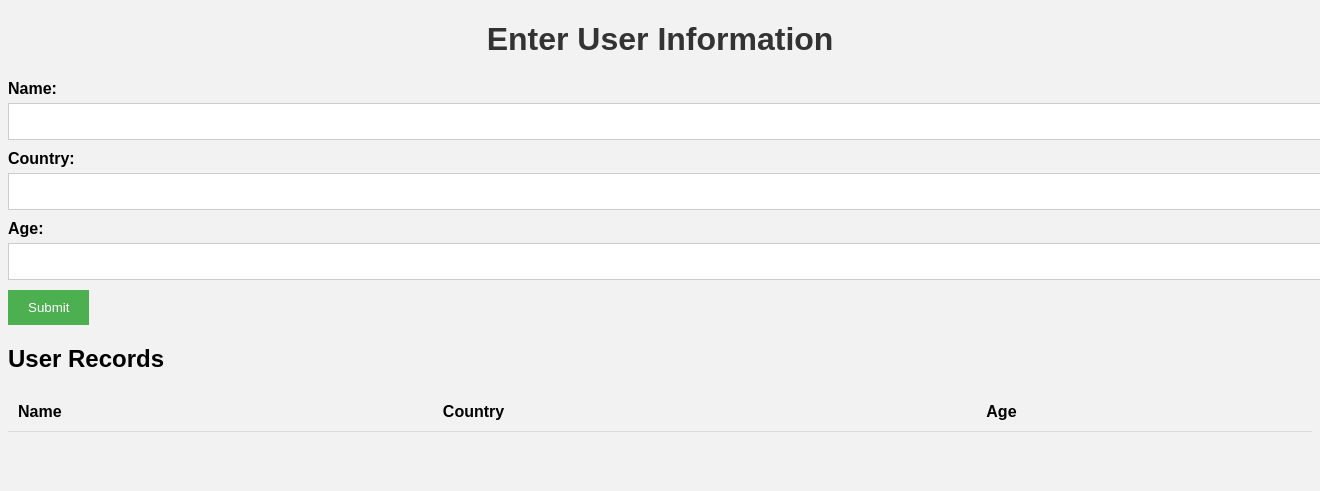
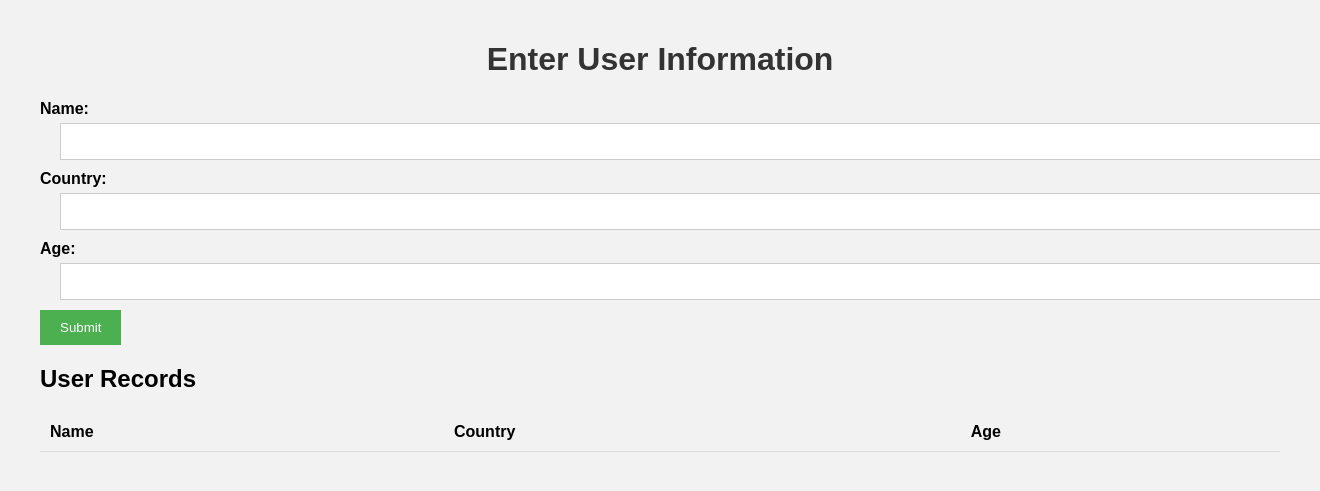
Before and after one commit to billfrank2010/crm_v1, a Flask app: page / in a window 1320 px wide; the page is wider, and only the part inside the window is pictured. Shown: the top 491 px of that part. Run offline with Flask 3, Linux system fonts and the light colour scheme; lists and menus that the app fills with data are empty.

Commit message:
style.css

```diff
--- a/static/style.css
+++ b/static/style.css
@@ -1,8 +1,8 @@
 body {
     font-family: Arial, sans-serif;
     background-color: #f2f2f2;
-    margin: 10;
-    padding: 0;
+    margin: 0;
+    padding: 20px 40px;
   }
 
   .container {
@@ -43,6 +43,8 @@ body {
     width: 100%;
     padding: 10px;
     margin-bottom: 10px;
+    margin-left: 20px; /* Increased left margin */
+    margin-right: 20px; /* Increased right margin */
     border: 1px solid #ccc;
   }
 
```
